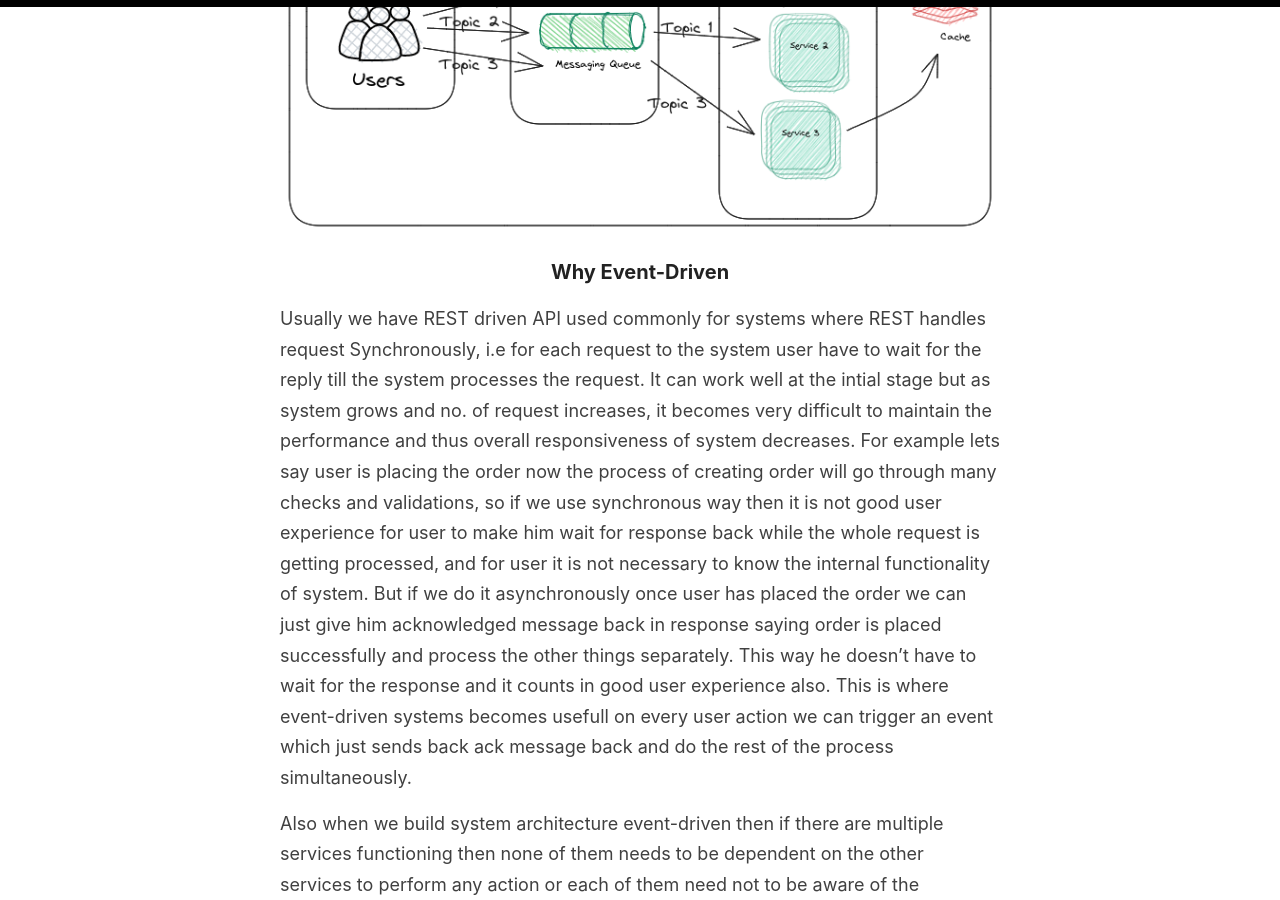
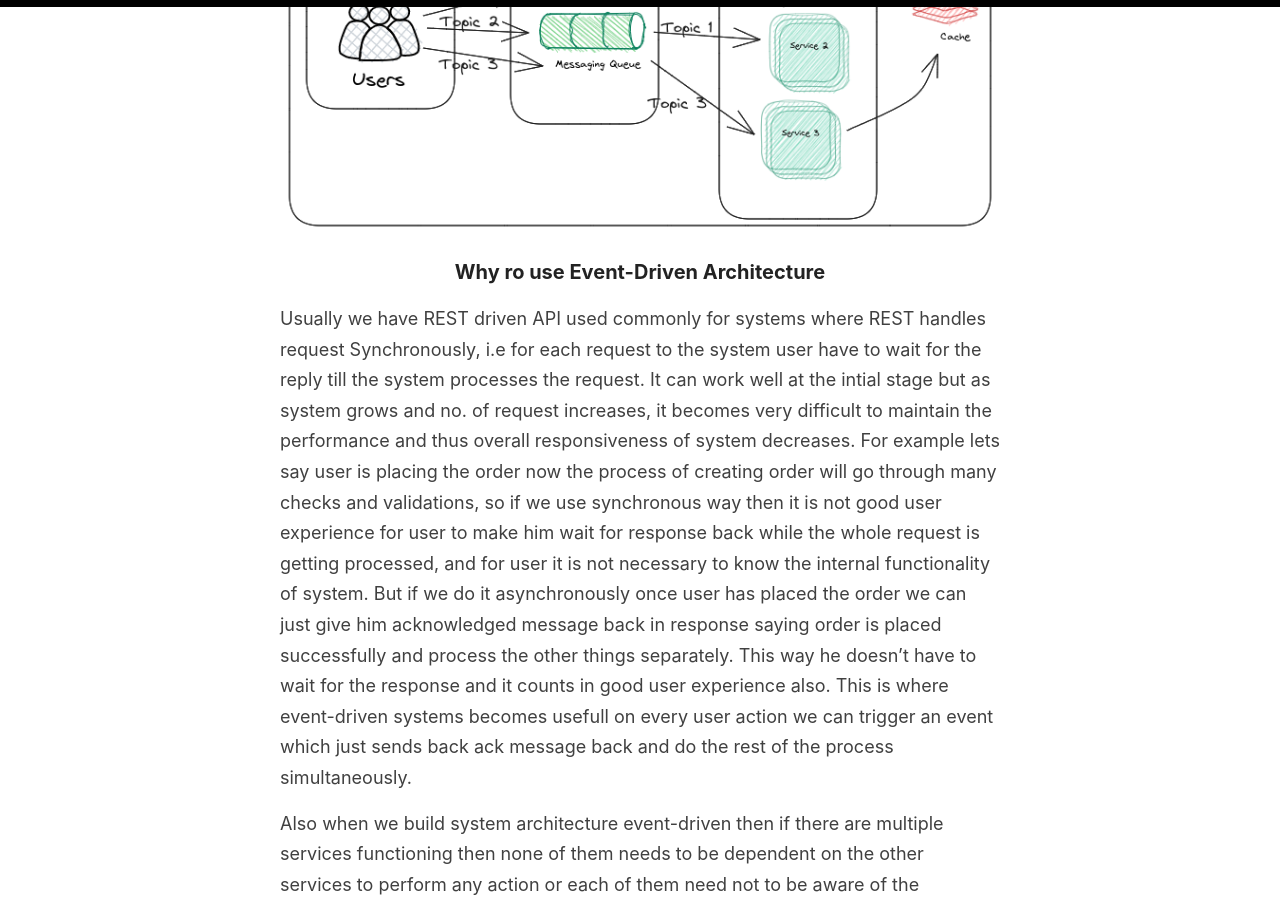
Before and after one commit to patnidevesh/patnidevesh.github.io, a Jekyll site: the page built from _posts/2023-10-10-event-driven-architecture.md, in a window 1280 px wide and 900 px high, scrolled down 572 px. Built offline with Jekyll 4.4.1, drawn with Linux system fonts in a browser that asks for light colours.

Commit message:
Update 2023-10-10-event-driven-architecture.md

```diff
--- a/_posts/2023-10-10-event-driven-architecture.md
+++ b/_posts/2023-10-10-event-driven-architecture.md
@@ -8,7 +8,7 @@ In Event Driven Architecture, flow of messages/data from one service to another
 
 ![](/images/event-driven.png)
 
-### Why Event-Driven
+### Why ro use Event-Driven Architecture
 Usually we have REST driven API used commonly for systems where REST handles request Synchronously, i.e for each request to the system user have to wait for the reply till the system processes the request. It can work well at the intial stage but as system grows and no. of request increases, it becomes very difficult to maintain the performance and thus overall responsiveness of system decreases. For example lets say user is placing the order now the process of creating order will go through many checks and validations, so if we use synchronous way then it is not good user experience for user to make him wait for response back while the whole request is getting processed, and for user it is not necessary to know the internal functionality of system. But if we do it asynchronously once user has placed the order we can just give him acknowledged message back in response saying order is placed successfully and process the other things separately. This way he doesn't have to wait for the response and it counts in good user experience also. This is where event-driven systems becomes usefull on every user action we can trigger an event which just sends back ack message back and do the rest of the process simultaneously.
 
 Also when we build system architecture event-driven then if there are multiple services functioning then none of them needs to be dependent on the other services to perform any action or each of them need not to be aware of the functionality of other services. As each of them communicate using the events and whichever event particular service is subscribed to once that get generated then that particular service will perform any action. This makes both the development and deployment easier.
```
